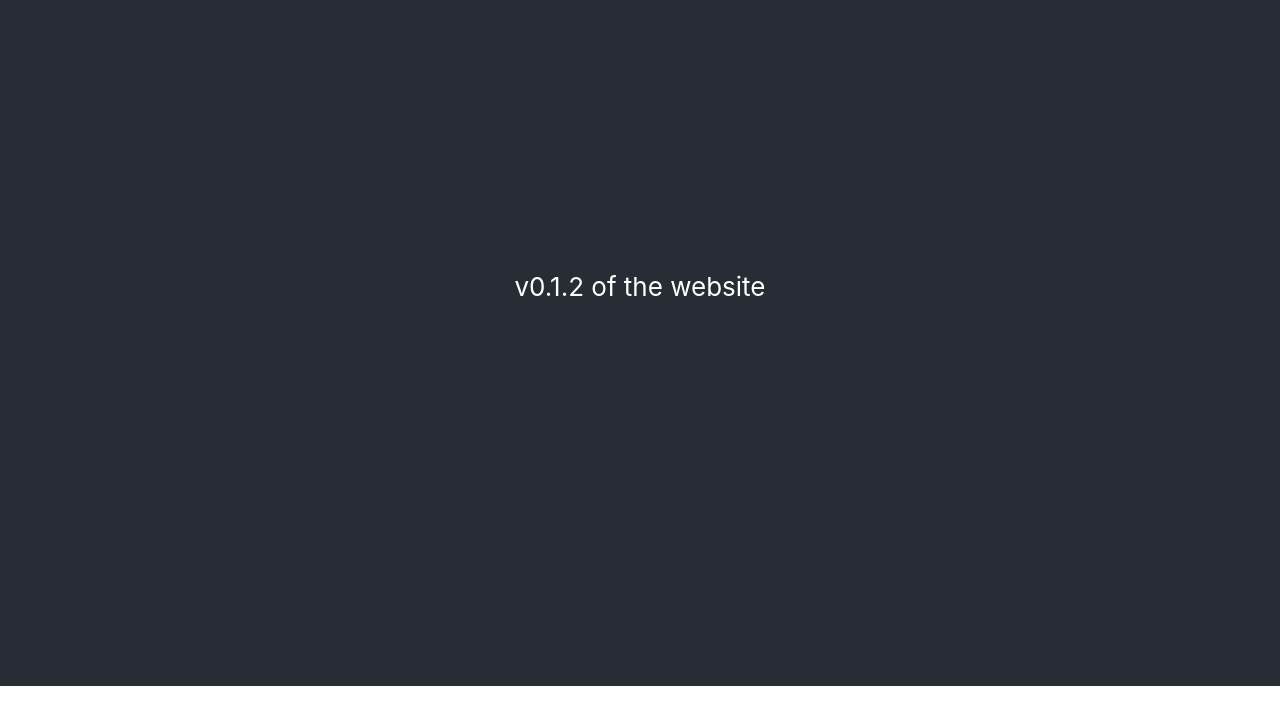
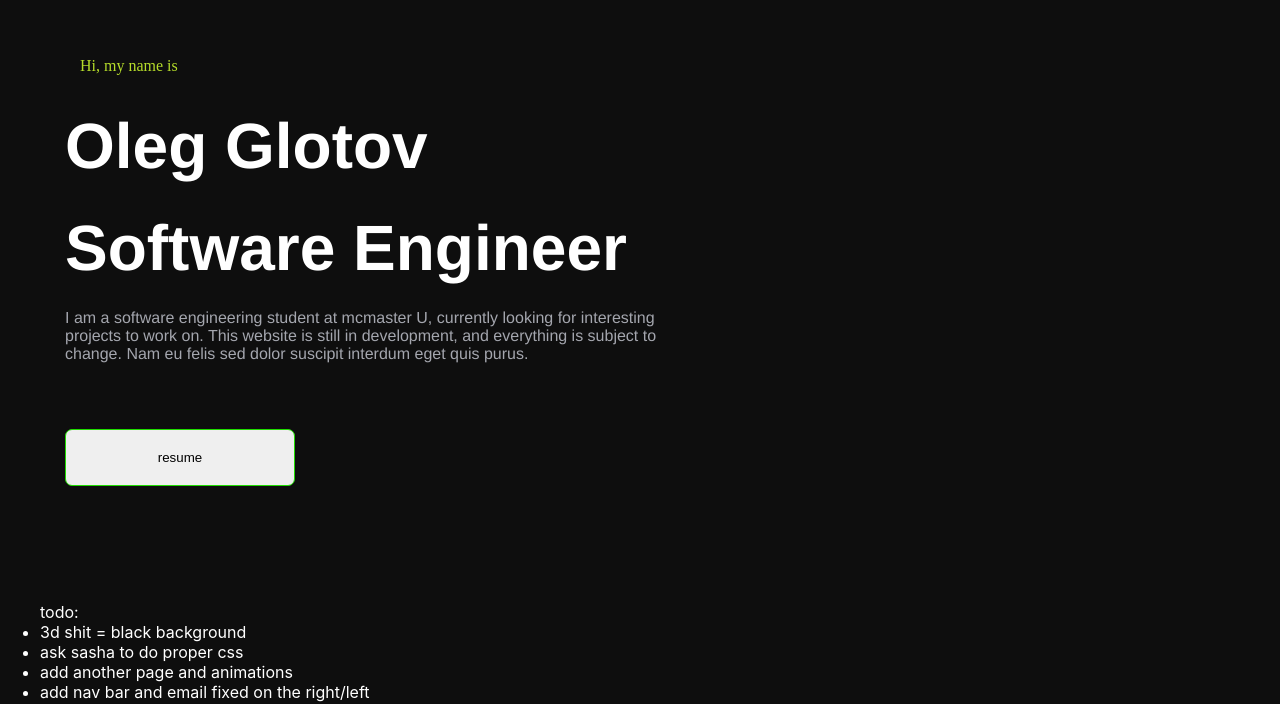
Before and after one commit to OlegGlo/glotov.com, a React (Create React App) app: page / in a window 1280 px wide. Shown: the part 114-818 px from the top of the page. Built offline with nearby package versions, Linux system fonts and the light colour scheme.

Commit message:
text edits

```diff
--- a/src/App.js
+++ b/src/App.js
@@ -5,14 +5,6 @@ import { AboutSection } from './sections/AboutSection'
 function App() {
   return (
     <main>
-      <div className="App">
-        <header className="App-header">
-          <p>
-            v0.1.2 of the website
-          </p>
-        </header>
-        <br />
-      </div>
       <AboutSection />
     </main>
   );
--- a/src/sections/AboutSection.js
+++ b/src/sections/AboutSection.js
@@ -129,7 +129,7 @@ export const AboutSection = () => {
                 <intro style={introStyle} >Hi, my name is</intro>
                 <h1 style={h1Style} >Oleg Glotov</h1>
                 <h2 style={h2Style} >Software Engineer</h2>
-                <p style={descriptionStyle} >I am a software engineering student at mcmaster U, currently looking for interesting projects to work on. Duis nunc metus, pretium eget tempus ut, imperdiet at mi. Nam eu felis sed dolor suscipit interdum eget quis purus. </p>
+                <p style={descriptionStyle} >I am a software engineering student at mcmaster U, currently looking for interesting projects to work on. This website is still in development, and everything is subject to change. Nam eu felis sed dolor suscipit interdum eget quis purus. </p>
                 <button style={buttonStyle} >resume</button>
                 <ul style = {{color: 'white'}}> todo:
                     <li>3d shit = black background </li>
```
